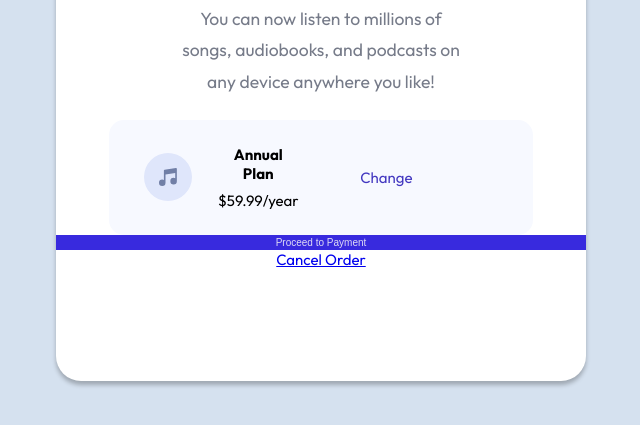
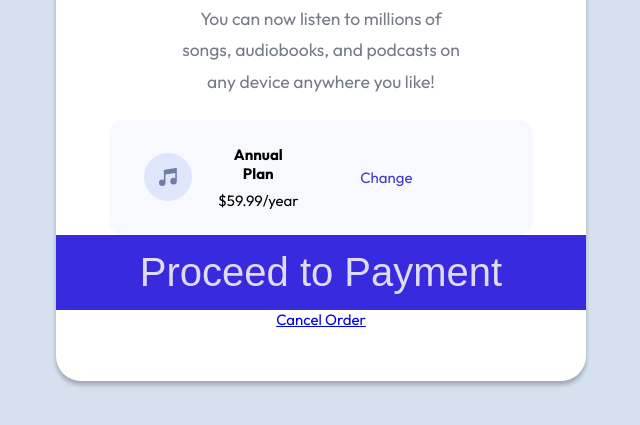
Before and after one commit to Merrymisters/ordercard, a plain HTML site: page Index.html in a window 1280 px wide. Shown: the part 493-918 px from the top of the page, without its empty margins (319-959 px from the left). Drawn offline with Linux system fonts and the light colour scheme.

Commit message:
Update style.css

```diff
--- a/style.css
+++ b/style.css
@@ -107,9 +107,9 @@ button {
 	box-shadow: 0px 15px 19px 0px rgba(0, 6, 152, 0, 23);
 	color: #DFDBF5;
 	border: none;
-	padding: 2px;
+	padding: 15px;
 	cursor: pointer;
-	font-size: 10px;
+	font-size: 40px;
 }
 
 button:hover {
```
